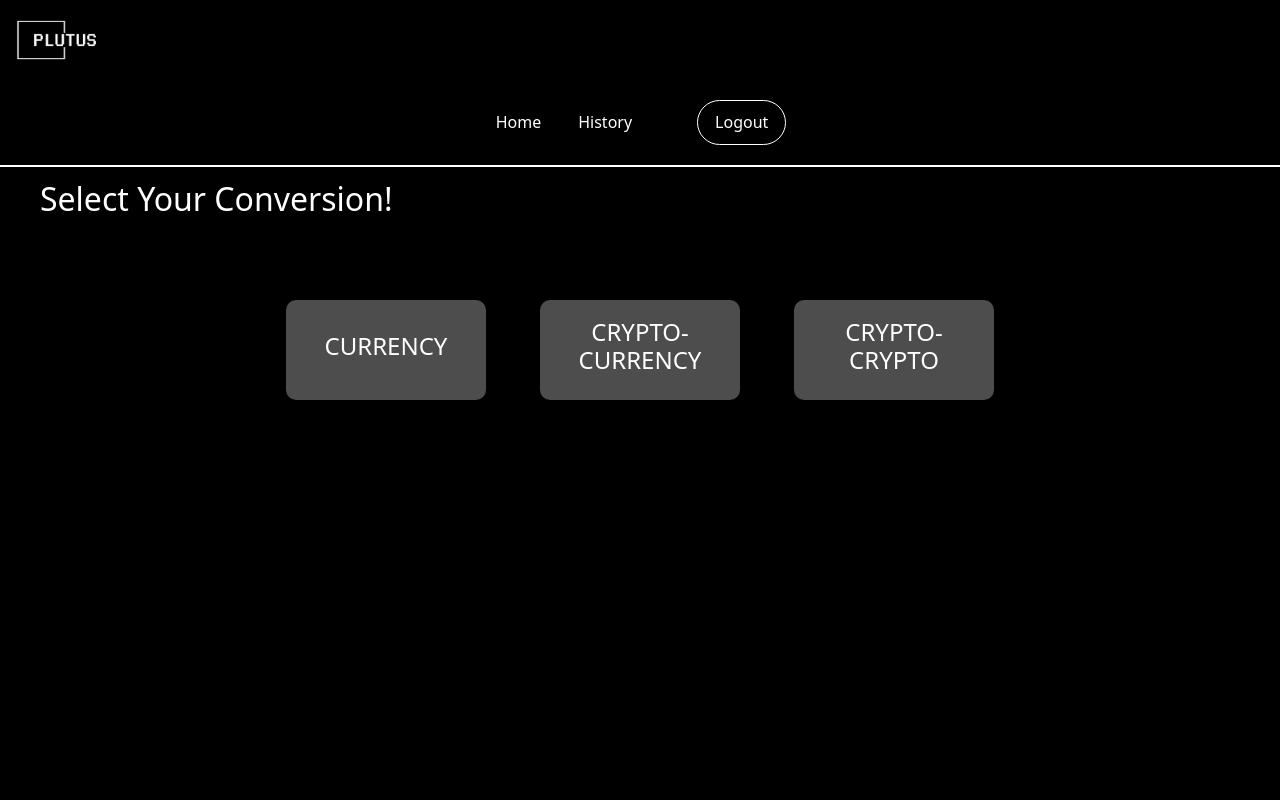
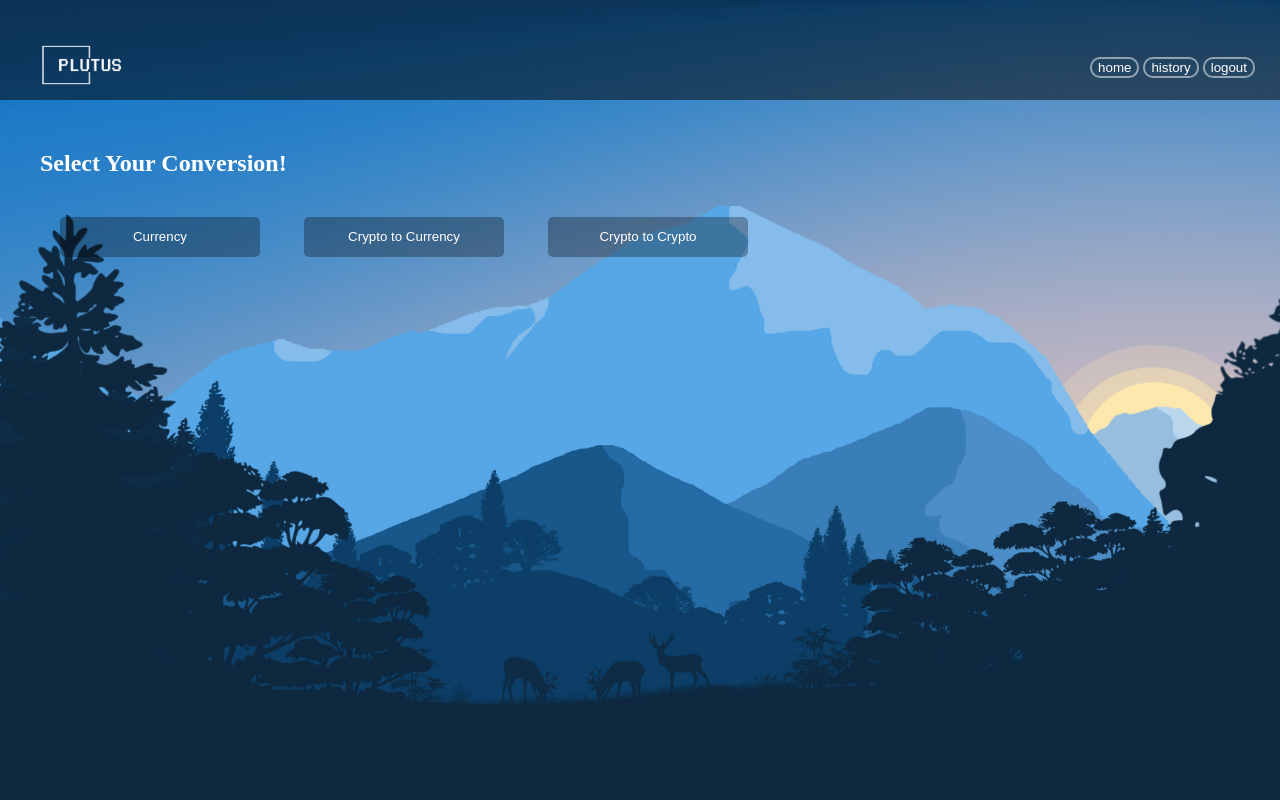
Before and after one commit to kaveendran/currency_converter, a Flask app: page /home in a window 1280 px wide. Run offline with Flask 3, Linux system fonts and the light colour scheme.

Commit message:
major ui changes

```diff
--- a/templates/home.html
+++ b/templates/home.html
@@ -1,178 +1,163 @@
 <!DOCTYPE html>
 <html lang="en">
 <head>
-    <meta charset="UTF-8" />
-    <meta name="viewport" content="width=device-width, initial-scale=1.0" />
-    <title>Login</title>
-    <link
-      href="https://cdn.jsdelivr.net/npm/bootstrap@5.3.2/dist/css/bootstrap.min.css"
-      rel="stylesheet"
-      integrity="sha384-T3c6CoIi6uLrA9TneNEoa7RxnatzjcDSCmG1MXxSR1GAsXEV/Dwwykc2MPK8M2HN"
-      crossorigin="anonymous"
-    />
+    <meta charset="UTF-8">
+    <meta name="viewport" content="width=device-width, initial-scale=1.0">
+    <title>Document</title>
 </head>
 <body>
-    <div class="nav">
+
+  <div class="image">
+    <nav class="navbar">
+        <div class="navdiv" >
+            <div class="logo">
+
+
                                           <img
         src="static/logo1.png"
         alt="logo"
         style="height: 50px; width: 100px; margin: 15px"
       />
 
-      <div class="navitem">
-        <form action="/home" method="post"><button   style="
-              background-color: rgb(0, 0, 0, 0);
-              border: 0.5px solid rgb(0, 0, 0, 0);
-              color:white;
-            "><h6 style="margin: 15px; color: white">Home</h6></button></form>
-
-
-        <a href="/history"
-          ><h6 style="margin: 15px; color: white">History</h6></a
-        >
-
-        <a href="/logout">
-          <h6
-            style="
-              margin: 20px;
-              background-color: rgb(198, 41, 41, 0);
-              color: aliceblue;
-              align-items: center;
-              padding: 10px;
-              border: 1px solid white;
-              border-radius: 30px;
-              margin-left: 50px;
-            "
-            id="out"
-          >
-          <form action="/logout" method="post"><button   style="
-              background-color: rgb(0, 0, 0, 0);
-              border: 0.5px solid rgb(0, 0, 0, 0);
-              color:white;
-            ">Logout</button></form>
-
-          </h6>
-        </a>
-      </div>
-    </div>
-    <h2 style="margin-left: 40px; margin-top: 100px; color: white">
-      Select Your Conversion!
-    </h2>
-    <div class="body">
-      <div class="row1">
-        <form action="/next_GET" method="post">
-          <button
-            style="
-              background-color: rgb(0, 0, 0, 0);
-              border: 0.5px solid rgb(0, 0, 0, 0);
-            "
-          >
-            <div class="containerfull">
-              <h4>CURRENCY</h4>
-            </div>
-          </button>
-        </form>
-
-
-        <form action="/crypto_get" method="post">
-          <button
-            style="
-              background-color: rgb(0, 0, 0, 0);
-              border: 0.5px solid rgb(0, 0, 0, 0);
-            "
-          >
-            <div class="containerfull">
-              <h4>CRYPTO-CURRENCY</h4>
-            </div>
-          </button>
-        </form>
 
 
 
-        <form action="/crypto_c" method="post">
-          <button
-            style="
-              background-color: rgb(0, 0, 0, 0);
-              border: 0.5px solid rgb(0, 0, 0, 0);
-            "
-          >
-            <div class="containerfull">
-              <h4>CRYPTO-CRYPTO</h4>
+
             </div>
-          </button>
+            <ul>
+                <li>
+                    <form action="/home" method="post">
+                        <button type="submit" style="background-color: rgb(240, 248, 255,0); color:white; border:2px solid rgba(255, 255, 255,0.5);border-radius: 10px; ">home</button>
                     </form>
+                </li>
+
+                <li>
+                    <form action="/history" method="get">
+                        <button type="submit"style="background-color: rgb(240, 248, 255,0); color:white; border:2px solid rgba(255, 255, 255,0.5);border-radius: 10px; ">history</button>
+                    </form>
+                </li>
+
+
+                <li>
+                    <form action="/logout" method="get">
+                        <button type="submit"style="background-color: rgb(240, 248, 255,0); color:white; border:2px solid rgba(255, 255, 255,0.5);border-radius: 10px; ">logout</button>
+                    </form>
+                </li>
+
+            </ul>
+        </div>
+    </nav>
+
+
+
+        <h2 style="margin-left: 40px; margin-top: 50px; color: rgb(255, 255, 255)">
+      Select Your Conversion!
+    </h2>
+
+    <div class="body">
+
+      <ul class="body-item">
+        <li class="bi-1">
+              <form action="/next_GET" method="post">
+                  <button type="submit" style="background-color: rgb(0, 0, 0,0.3); color:white; height:40px;width:200px; margin:20px;border-radius:5px; border:2px solid rgb(0, 0, 0,0)">Currency</button>
+              </form>
+        </li>
+
+
+
+        <li class="bi-1">
+              <form action="/crypto_get" method="post">
+                  <button type="submit" style="background-color: rgb(0, 0, 0,0.3); color:white; height:40px;width:200px; margin:20px;border-radius:5px;border:2px solid rgb(0, 0, 0,0)">Crypto to Currency</button>
+              </form>
+        </li>
+
+
+        <li class="bi-1">
+              <form action= "/crypto_c" method="post">
+                  <button type="submit"style="background-color: rgb(0, 0, 0,0.3); color:white; height:40px;width:200px; margin:20px;border-radius:5px;border:2px solid rgb(0, 0, 0,0)" >Crypto to Crypto</button>
+              </form>
+        </li>
+      </ul>
+
 
 
     </div>
-      <div class="row2"></div>
+
+
+
   </div>
 
+
+
+
+
+
+
+
+
+
+
+
+
     <style>
-      .containerfull:hover {
-        background-color: rgb(255, 255, 255,0.5);
+
+
+
+
+        body{
+            margin:0px;
+            padding:0px;
         }
-      a:link {
-        color: rgb(255, 255, 255, 0);
-      }
-      .row1 {
-        /* background-color: rgb(219, 223, 223); */
-        display: flex;
-        justify-content: center;
-        flex-wrap: wrap;
-        margin: 10px;
-      }
-      .body {
-        /* background-color: aqua; */
-        margin-top: 60px;
+        .navbar{
+            background-color: rgb(0, 0, 0,0.5);
+            width:100%;
+            height:100px;
+
         }
 
-      .containerfull {
-        background-color: rgb(255, 255, 255, 0.3);
-        color: white;
-        width: 200px;
-        height: 100px;
-        margin-top: 10px;
-        text-align: center;
-        margin: 20px;
-        display: flex;
-        flex-direction: column;
-        align-items: center;
-        justify-content: center;
-        border-radius: 10px;
-        box-shadow: rgb(0, 0, 0) 0px 5px 15px;
-        padding:10px;
-      }
-      .nav .navitem {
-        list-style: none;
-        display: flex;
-        justify-content: center;
-        align-items: center;
-        margin-left:0px;
-        width: 100%;
-        background-color: rgb(0, 0, 0);
-        flex-wrap: wrap;
-        flex-shrink: 100px;
-        border-bottom:2px  solid white;
+        *{
+            text-decoration:none ;
         }
 
-      a {
+        .navdiv{
+
+            display:flex;
+            align-items: center;
+            justify-content: space-between;
+            padding:25px;
+
+        }
+
+        li{
             list-style: none;
+            display:inline-block;
         }
-      .nav {
-        background-color: #000000;
-        width: 100%;
-        height: 80px;
-        display: flex;
-        flex-shrink: 200px;
-        flex-direction: row;
-        flex-wrap: wrap;
-      }
-      body {
-        background: rgb(2, 0, 36);
-        background-color: #000000;
+
+        body{
+
+        margin:0px;
+        padding:0px;
+
+
 
 
         }
+
+        .image{
+        background-image: url("static/temp.jpg");
+        height:100vh;
+        background-size: cover;
+        background-repeat: no-repeat;
+
+
+        }
+
+
+
+
+
+
+
     </style>
 </body>
 </html>
--- a/templates/register.html
+++ b/templates/register.html
@@ -98,7 +98,7 @@
         box-sizing: border-box;
       }
       body {
-        background-image: url("static/home.jpg");
+        background-image: url("static/temp.jpg");
 
         height: auto;
 
```
Also changed, not shown: templates/converter.html (+29 -9 lines), templates/history.html (+114 -138 lines), templates/homeold.html (added, +36 -0 lines), templates/login.html (+17 -8 lines), database.db. Lines whose indentation alone changed are shown as unchanged.
